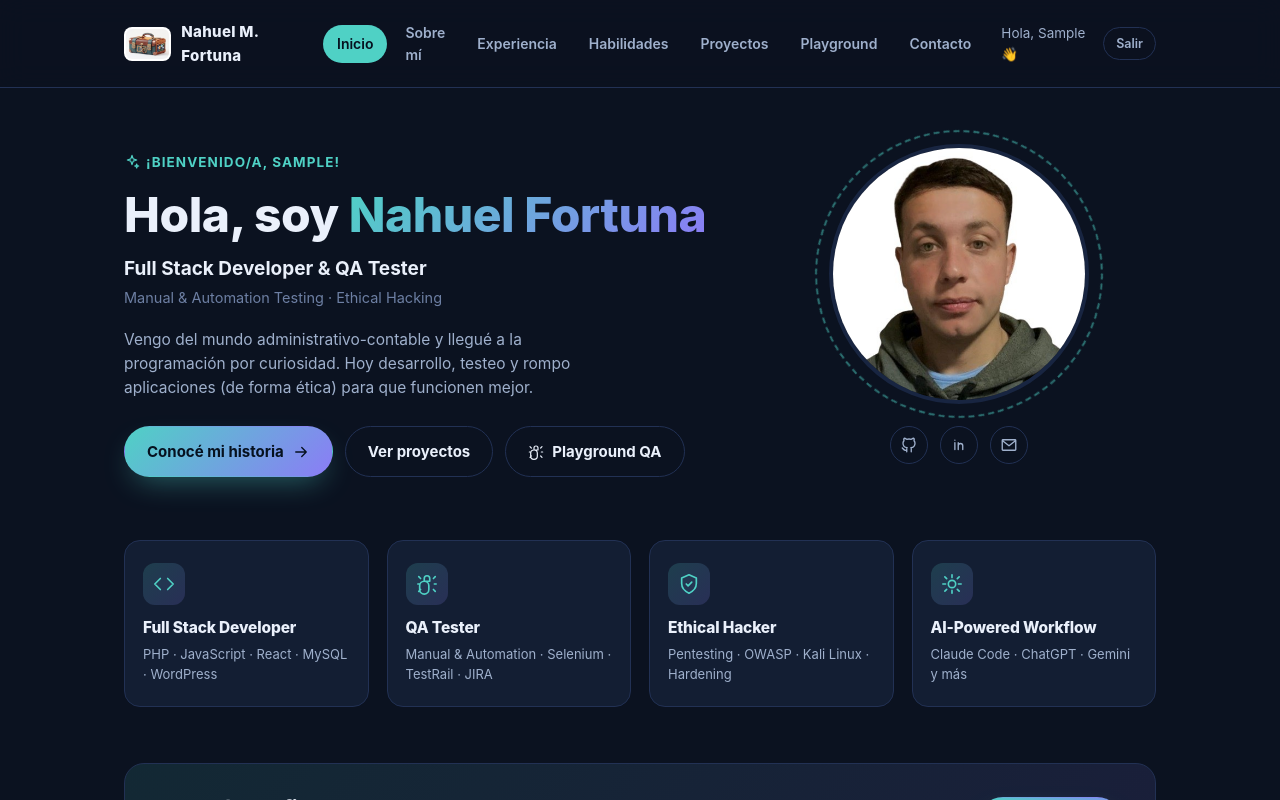
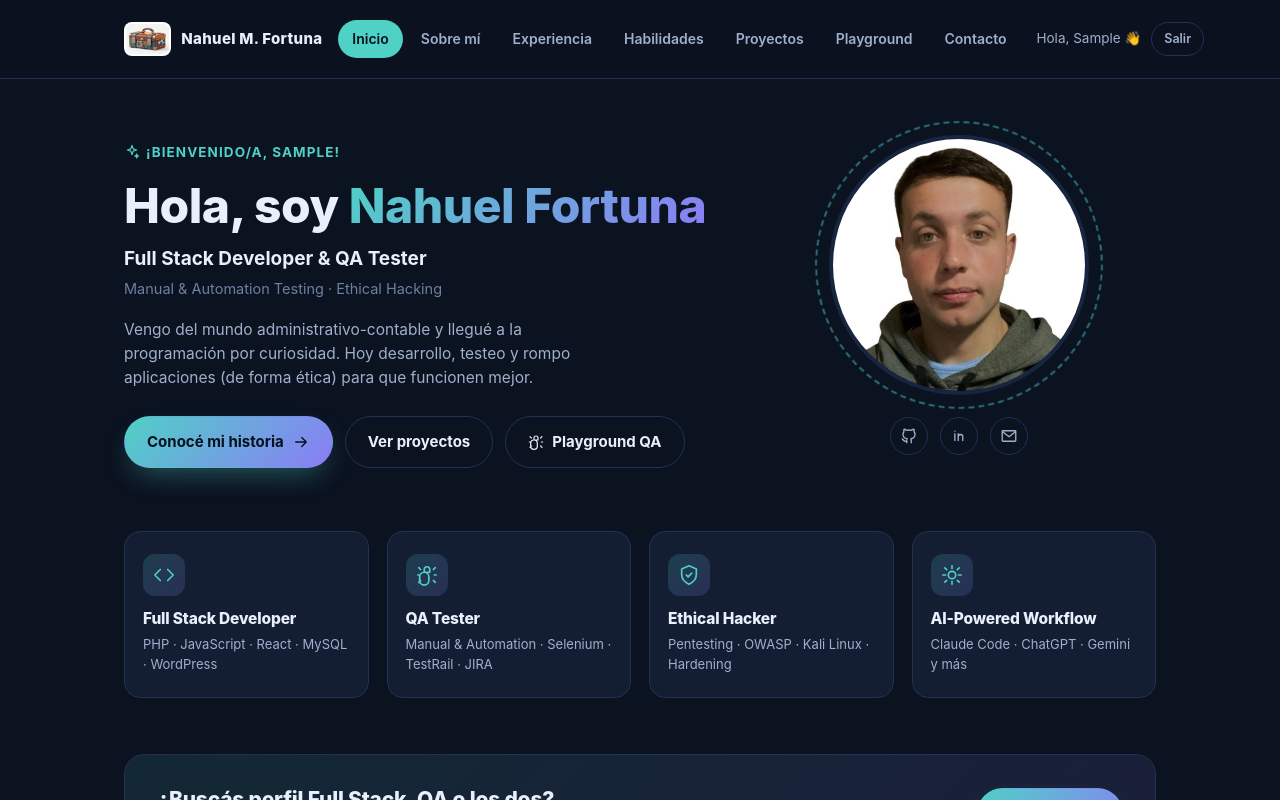
Before and after one commit to bochita08/bochita08.github.io, a React (Vite) app: page /#/ in a window 1280 px wide. Both pictures are taken after typing "Sample" into the empty fields and a click on the button "Entrar". Shown: the top 800 px of the page. Built offline with nearby package versions, Linux system fonts and the light colour scheme.

Commit message:
Fix nav-bar spaces

```diff
--- a/src/App.css
+++ b/src/App.css
@@ -238,7 +238,7 @@
 .navbar-inner {
   max-width: var(--maxw);
   margin: 0 auto;
-  padding: 14px 24px;
+  padding: 20px 24px;
   display: flex;
   align-items: center;
   justify-content: space-between;
@@ -251,6 +251,7 @@
   gap: 10px;
   font-weight: 800;
   font-size: 15px;
+  white-space: nowrap;
   letter-spacing: 0.02em;
 }
 
@@ -276,6 +277,7 @@
   font-size: 14px;
   font-weight: 600;
   color: var(--text-dim);
+  white-space: nowrap;
   transition: background 0.15s ease, color 0.15s ease;
 }
 
@@ -295,6 +297,7 @@
   gap: 10px;
   font-size: 13.5px;
   color: var(--text-dim);
+  white-space: nowrap;
 }
 
 .navbar-visitor--mobile {
@@ -324,7 +327,7 @@
   color: var(--text);
 }
 
-@media (max-width: 860px) {
+@media (max-width: 1080px) {
   .navbar-links {
     position: fixed;
     top: 64px;
```
